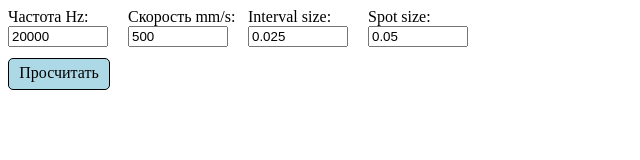
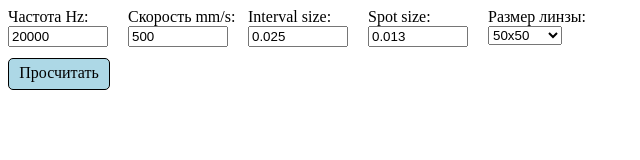
Before and after one commit to bodun56/bodun56.github.io, a plain HTML site: page wapp/calculator_markerator.html in a window 1280 px wide. Shown: the whole page, without its empty margins (0-640 px from the left). Drawn offline with nearby package versions, Linux system fonts and the light colour scheme.

Commit message:
Add files via upload
Добавлен выпадающий список с линзами

```diff
--- a/wapp/calculator_markerator.html
+++ b/wapp/calculator_markerator.html
@@ -23,6 +23,14 @@
                 }
             }
 
+            $(document).ready(function(){
+				$('#lens').change(function(e){
+				   // Your event handler
+				   $("#ispot").val($("#lens").val());
+				});
+				// And now fire change event when the DOM is ready
+				$('#lens').trigger('change');
+			});
         </script>
         <style>
             .c {
@@ -77,7 +85,21 @@
         <div id="ds"><div>Скорость mm/s:</div><input type="number" id="is" value="500"></div>
         <div id="ds"><div>Interval size:</div> <input type="number" id="iinterval" value="0.025"></div>
         <div id="ds"><div>Spot size:</div> <input type="number" id="ispot" value="0.05"></div>
-
+        <div id="ds"><div>Размер линзы:</div>
+			<select id="lens" name="lens" onclick>
+				<option value="0.013">50x50</option>
+				<option value="0.019">70x70</option>
+				<option value="0.021">90x90</option>
+				<option value="0.026">110x110</option>
+				<option value="0.024">140x140</option>
+				<option value="0.037">150x150</option>
+				<option value="0.041">175x175</option>
+				<option value="0.035">200x200</option>
+				<option value="0.040">220x220</option>
+				<option value="0.046">250x250</option>
+				<option value="0.070">300x300</option>
+			</select>
+		</div>
 		<div id="dbutton" onclick="test();">Просчитать</div>
         <div id="itog"><div id="dresult"></div></div>
     </body>
```
